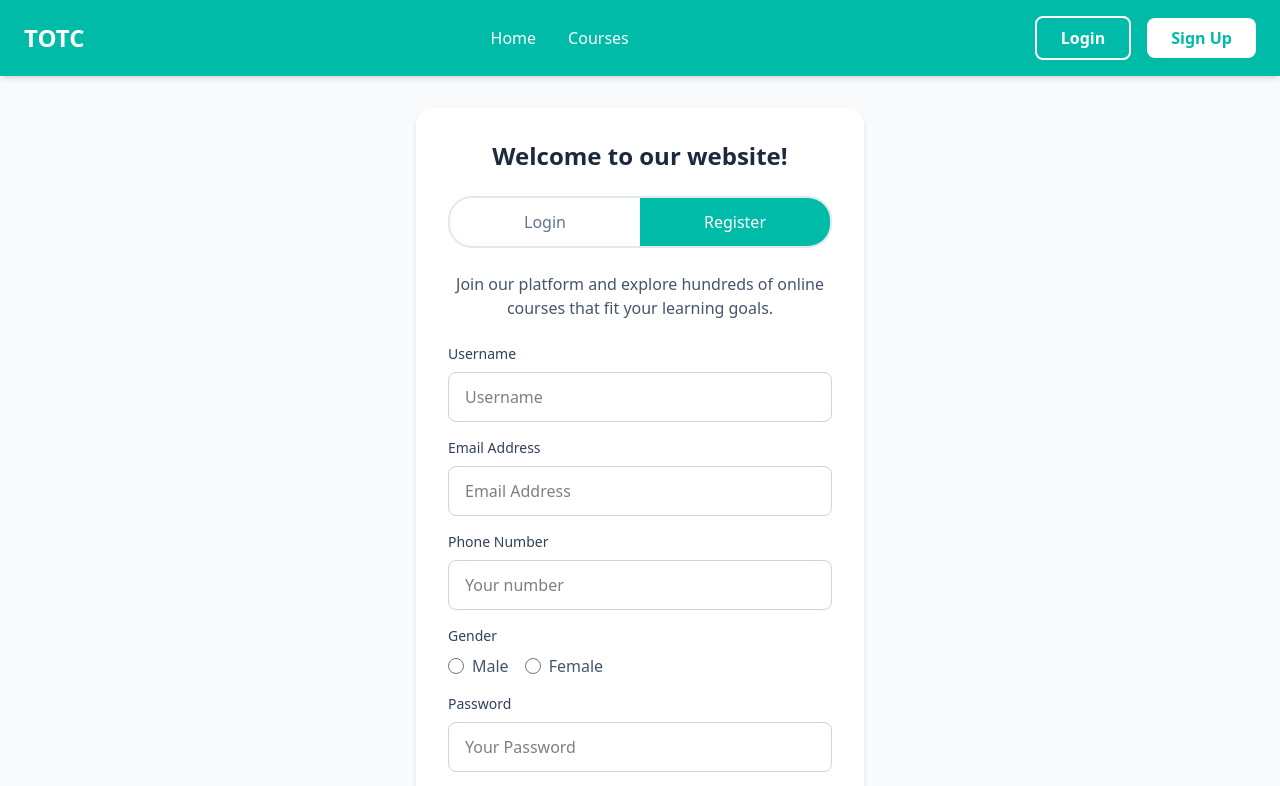
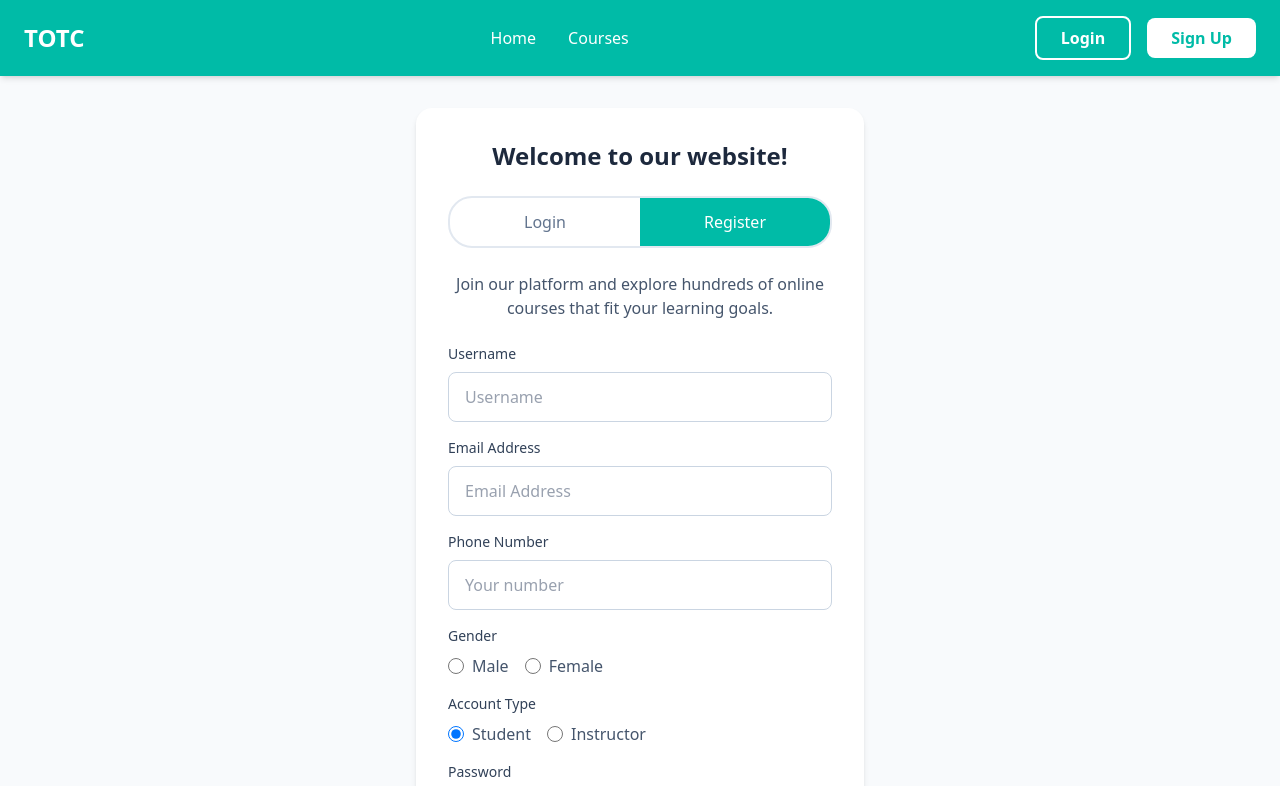
Before and after one commit to mohamedmohab619/learning-website, a React (Vite) app: page /register in a window 1280 px wide. Shown: the top 786 px of the page. Built offline with nearby package versions, Linux system fonts and the light colour scheme; no server answers.

Commit message:
new updates

```diff
--- a/src/pages/Register.jsx
+++ b/src/pages/Register.jsx
@@ -9,6 +9,7 @@ const Register = () => {
     phone: '',
     gender: '',
     password: '',
+    role: 'student', // Default to student
   });
   const [error, setError] = useState('');
   const { register, loading } = useAuth();
@@ -33,37 +34,56 @@ const Register = () => {
 
     const result = await register(formData);
     if (result.success) {
-      navigate('/dashboard');
+      // Navigate based on user role
+      if (formData.role === 'instructor') {
+        navigate('/instructor');
+      } else {
+        navigate('/dashboard');
+      }
     } else {
       setError(result.error || 'Registration failed');
     }
   };
 
   return (
-    <div className="min-h-screen flex items-center justify-center p-8 bg-slate-50">
-      <div className="bg-white rounded-2xl p-8 max-w-md w-full shadow-md">
+    <div className="min-h-screen flex items-center justify-center p-8 bg-slate-50 dark:bg-gray-900 transition-colors">
+      <div className="bg-white dark:bg-gray-800 rounded-2xl p-8 max-w-md w-full shadow-md transition-colors">
         <div className="text-center mb-6">
-          <h2 className="text-2xl font-semibold text-slate-800">Welcome to our website!</h2>
+          <h2 className="text-2xl font-semibold text-slate-800 dark:text-gray-200 transition-colors">
+            Welcome to our website!
+          </h2>
         </div>
 
-        <div className="flex border-2 border-slate-200 rounded-3xl overflow-hidden mb-6">
-          <Link to="/login" className="flex-1 py-3 text-center font-medium text-slate-500 hover:text-slate-800 transition-colors">
+        <div className="flex border-2 border-slate-200 dark:border-gray-600 rounded-3xl overflow-hidden mb-6 transition-colors">
+          <Link
+            to="/login"
+            className="flex-1 py-3 text-center font-medium text-slate-500 dark:text-gray-400 hover:text-slate-800 dark:hover:text-gray-200 transition-colors"
+          >
             Login
           </Link>
-          <Link to="/register" className="flex-1 py-3 text-center font-medium text-white bg-teal-500 transition-colors">
+          <Link
+            to="/register"
+            className="flex-1 py-3 text-center font-medium text-white bg-teal-500 hover:bg-teal-600 transition-colors"
+          >
             Register
           </Link>
         </div>
 
-        <p className="text-slate-600 mb-6 text-center">
+        <p className="text-slate-600 dark:text-gray-400 mb-6 text-center transition-colors">
           Join our platform and explore hundreds of online courses that fit your learning goals.
         </p>
 
-        {error && <div className="mb-4 p-3 bg-red-50 border border-red-200 text-red-600 rounded-lg text-sm">{error}</div>}
+        {error && (
+          <div className="mb-4 p-3 bg-red-50 dark:bg-red-900 border border-red-200 dark:border-red-700 text-red-600 dark:text-red-200 rounded-lg text-sm transition-colors">
+            {error}
+          </div>
+        )}
 
         <form onSubmit={handleSubmit} className="space-y-4">
           <div>
-            <label htmlFor="username" className="block text-sm font-medium text-slate-700 mb-2">Username</label>
+            <label htmlFor="username" className="block text-sm font-medium text-slate-700 dark:text-gray-300 mb-2 transition-colors">
+              Username
+            </label>
             <input
               type="text"
               id="username"
@@ -71,13 +91,15 @@ const Register = () => {
               placeholder="Username"
               value={formData.username}
               onChange={handleChange}
-              className="w-full px-4 py-3 border border-slate-300 rounded-lg focus:outline-none focus:ring-2 focus:ring-teal-500 focus:border-transparent"
+              className="w-full px-4 py-3 border border-slate-300 dark:border-gray-600 bg-white dark:bg-gray-700 text-gray-800 dark:text-gray-200 placeholder-gray-400 dark:placeholder-gray-400 rounded-lg focus:outline-none focus:ring-2 focus:ring-teal-500 focus:border-transparent transition-colors"
               required
             />
           </div>
 
           <div>
-            <label htmlFor="email" className="block text-sm font-medium text-slate-700 mb-2">Email Address</label>
+            <label htmlFor="email" className="block text-sm font-medium text-slate-700 dark:text-gray-300 mb-2 transition-colors">
+              Email Address
+            </label>
             <input
               type="email"
               id="email"
@@ -85,13 +107,15 @@ const Register = () => {
               placeholder="Email Address"
               value={formData.email}
               onChange={handleChange}
-              className="w-full px-4 py-3 border border-slate-300 rounded-lg focus:outline-none focus:ring-2 focus:ring-teal-500 focus:border-transparent"
+              className="w-full px-4 py-3 border border-slate-300 dark:border-gray-600 bg-white dark:bg-gray-700 text-gray-800 dark:text-gray-200 placeholder-gray-400 dark:placeholder-gray-400 rounded-lg focus:outline-none focus:ring-2 focus:ring-teal-500 focus:border-transparent transition-colors"
               required
             />
           </div>
 
           <div>
-            <label htmlFor="phone" className="block text-sm font-medium text-slate-700 mb-2">Phone Number</label>
+            <label htmlFor="phone" className="block text-sm font-medium text-slate-700 dark:text-gray-300 mb-2 transition-colors">
+              Phone Number
+            </label>
             <input
               type="tel"
               id="phone"
@@ -99,32 +123,34 @@ const Register = () => {
               placeholder="Your number"
               value={formData.phone}
               onChange={handleChange}
-              className="w-full px-4 py-3 border border-slate-300 rounded-lg focus:outline-none focus:ring-2 focus:ring-teal-500 focus:border-transparent"
+              className="w-full px-4 py-3 border border-slate-300 dark:border-gray-600 bg-white dark:bg-gray-700 text-gray-800 dark:text-gray-200 placeholder-gray-400 dark:placeholder-gray-400 rounded-lg focus:outline-none focus:ring-2 focus:ring-teal-500 focus:border-transparent transition-colors"
             />
           </div>
 
           <div>
-            <label className="block text-sm font-medium text-slate-700 mb-2">Gender</label>
+            <label className="block text-sm font-medium text-slate-700 dark:text-gray-300 mb-2 transition-colors">
+              Gender
+            </label>
             <div className="flex gap-4">
-              <label className="flex items-center gap-2 text-slate-600 cursor-pointer">
+              <label className="flex items-center gap-2 text-slate-600 dark:text-gray-400 cursor-pointer transition-colors">
                 <input
                   type="radio"
                   name="gender"
                   value="male"
                   checked={formData.gender === 'male'}
                   onChange={handleChange}
-                  className="w-4 h-4 text-teal-500 border-slate-300 focus:ring-teal-500"
+                  className="w-4 h-4 text-teal-500 focus:ring-teal-500"
                 />
                 Male
               </label>
-              <label className="flex items-center gap-2 text-slate-600 cursor-pointer">
+              <label className="flex items-center gap-2 text-slate-600 dark:text-gray-400 cursor-pointer transition-colors">
                 <input
                   type="radio"
                   name="gender"
                   value="female"
                   checked={formData.gender === 'female'}
                   onChange={handleChange}
-                  className="w-4 h-4 text-teal-500 border-slate-300 focus:ring-teal-500"
+                  className="w-4 h-4 text-teal-500 focus:ring-teal-500"
                 />
                 Female
               </label>
@@ -132,7 +158,39 @@ const Register = () => {
           </div>
 
           <div>
-            <label htmlFor="password" className="block text-sm font-medium text-slate-700 mb-2">Password</label>
+            <label className="block text-sm font-medium text-slate-700 dark:text-gray-300 mb-2 transition-colors">
+              Account Type
+            </label>
+            <div className="flex gap-4">
+              <label className="flex items-center gap-2 text-slate-600 dark:text-gray-400 cursor-pointer transition-colors">
+                <input
+                  type="radio"
+                  name="role"
+                  value="student"
+                  checked={formData.role === 'student'}
+                  onChange={handleChange}
+                  className="w-4 h-4 text-teal-500 focus:ring-teal-500"
+                />
+                Student
+              </label>
+              <label className="flex items-center gap-2 text-slate-600 dark:text-gray-400 cursor-pointer transition-colors">
+                <input
+                  type="radio"
+                  name="role"
+                  value="instructor"
+                  checked={formData.role === 'instructor'}
+                  onChange={handleChange}
+                  className="w-4 h-4 text-teal-500 focus:ring-teal-500"
+                />
+                Instructor
+              </label>
+            </div>
+          </div>
+
+          <div>
+            <label htmlFor="password" className="block text-sm font-medium text-slate-700 dark:text-gray-300 mb-2 transition-colors">
+              Password
+            </label>
             <input
               type="password"
               id="password"
@@ -140,7 +198,7 @@ const Register = () => {
               placeholder="Your Password"
               value={formData.password}
               onChange={handleChange}
-              className="w-full px-4 py-3 border border-slate-300 rounded-lg focus:outline-none focus:ring-2 focus:ring-teal-500 focus:border-transparent"
+              className="w-full px-4 py-3 border border-slate-300 dark:border-gray-600 bg-white dark:bg-gray-700 text-gray-800 dark:text-gray-200 placeholder-gray-400 dark:placeholder-gray-400 rounded-lg focus:outline-none focus:ring-2 focus:ring-teal-500 focus:border-transparent transition-colors"
               required
               minLength={6}
             />
```
